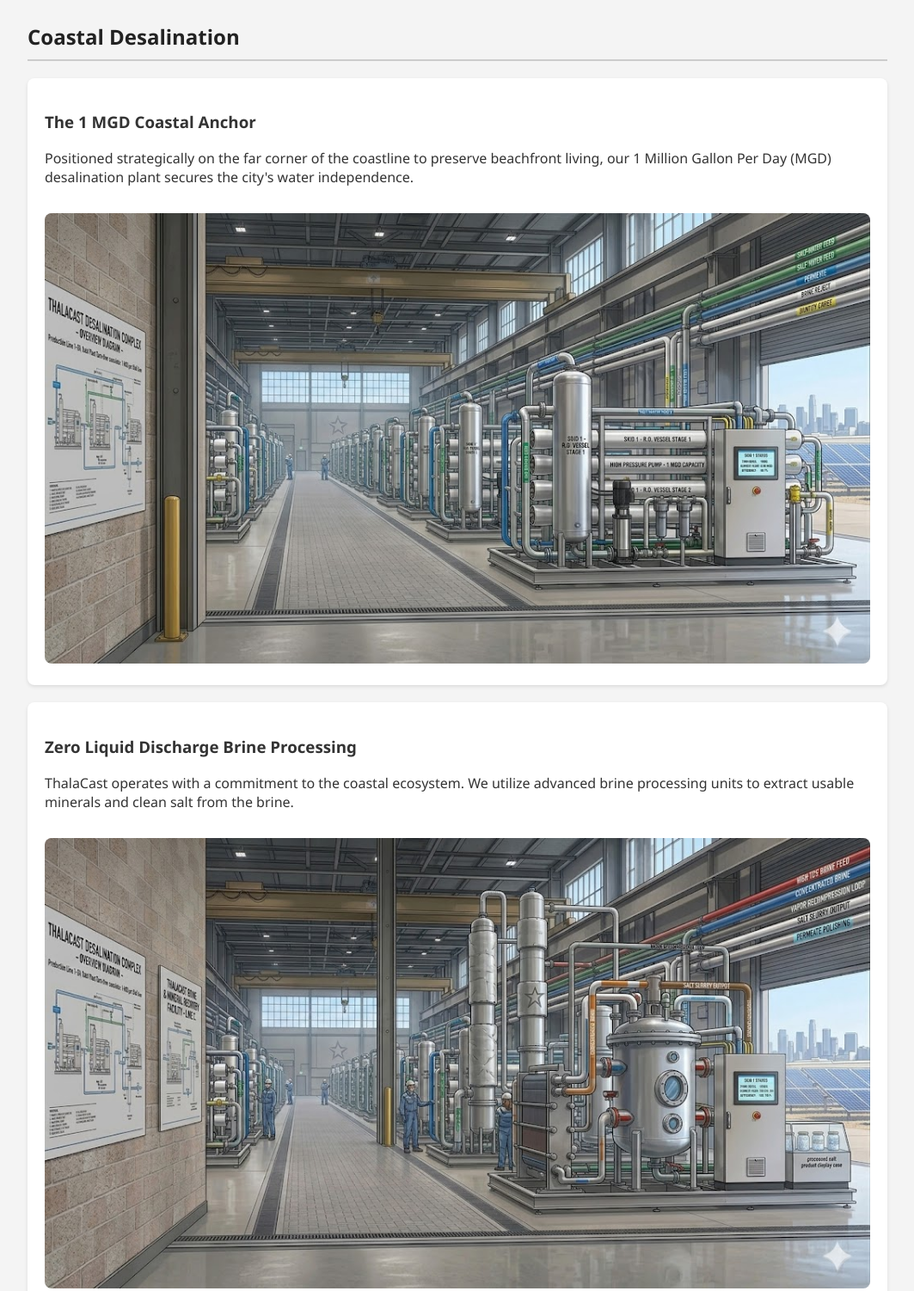
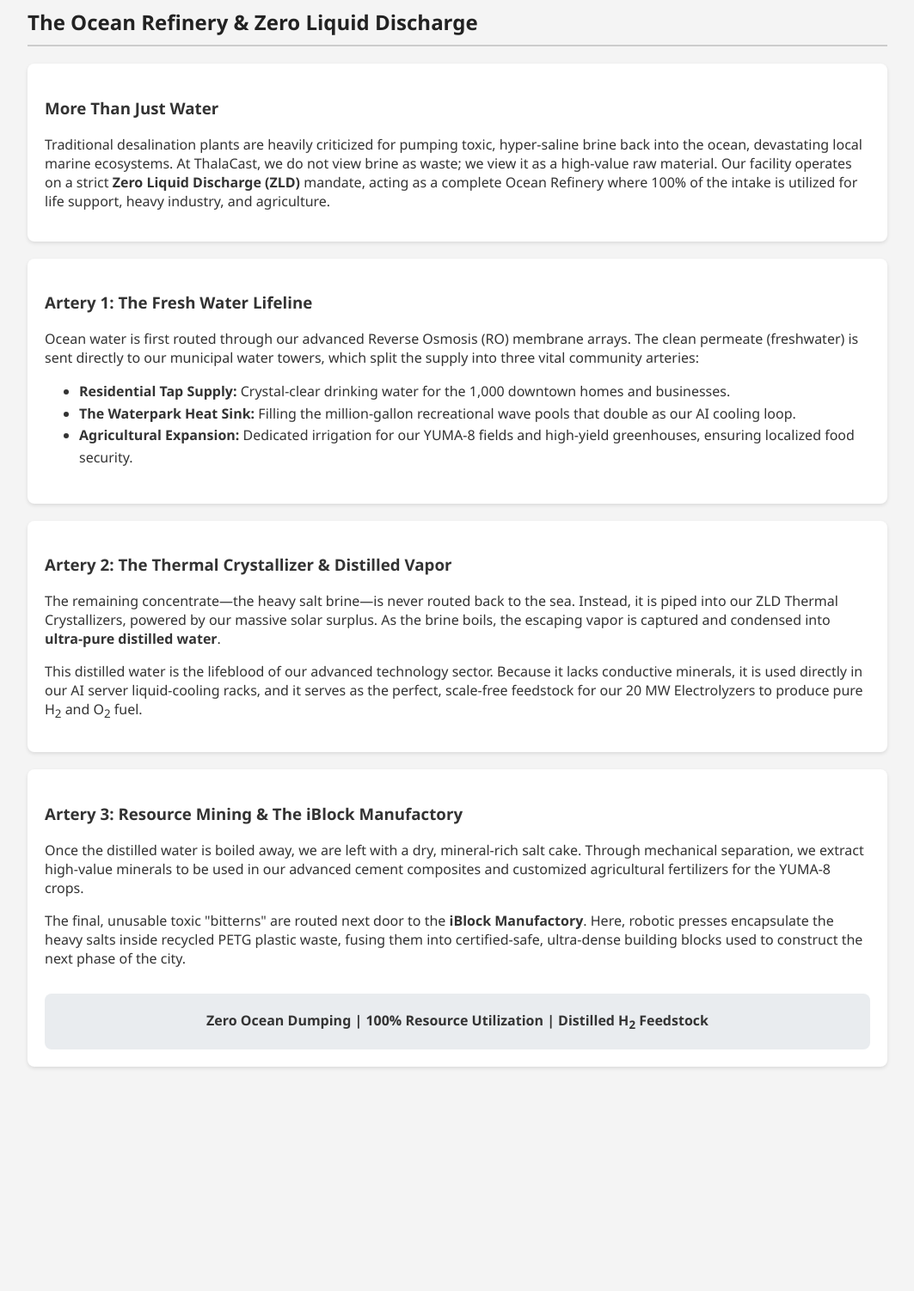
Before and after one commit to kuhns926/thalacast.website, a plain HTML site: page desalination.html in a window 1280 px wide. Shown: the part 240-1742 px from the top of the page at 86% size, without its empty margins (108-1171 px from the left). After the commit the page ends 1541 px from the top, so only its background shows below. Drawn offline with Linux system fonts and the light colour scheme.

Commit message:
Update title and content for desalination page

```diff
--- a/desalination.html
+++ b/desalination.html
@@ -3,7 +3,7 @@
 <head>
     <meta charset="UTF-8">
     <meta name="viewport" content="width=device-width, initial-scale=1.0">
-    <title>ThalaCast | Desalination & Fuel</title>
+    <title>ThalaCast | The Ocean Refinery</title>
     <style>
         body { font-family: 'Segoe UI', Tahoma, Geneva, Verdana, sans-serif; margin: 0; padding: 0; background-color: #f4f4f4; color: #333; }
         header { background-color: #222; color: #fff; padding: 1rem 0; text-align: center; }
@@ -13,26 +13,25 @@
         .container { padding: 40px; max-width: 1000px; margin: auto; text-align: left; }
         h2 { color: #222; border-bottom: 2px solid #ccc; padding-bottom: 10px; }
         .content-block { background: #fff; padding: 20px; margin-bottom: 20px; border-radius: 8px; box-shadow: 0 2px 4px rgba(0,0,0,0.1); }
-        img.responsive { max-width: 100%; height: auto; border-radius: 8px; margin-top: 15px; }
-    /* Mobile Responsive Menu */
+        img.responsive { max-width: 100%; height: auto; border-radius: 8px; margin-top: 15px; margin-bottom: 15px; }
+        .stats-box { background: #e9ecef; padding: 20px; border-radius: 8px; margin-top: 30px; text-align: center; font-weight: bold; }
+        ul { line-height: 1.6; margin-bottom: 20px; }
+
+        /* Mobile Responsive Menu */
         @media screen and (max-width: 600px) {
-            nav {
-                flex-direction: column;
-            }
-            nav a {
-                display: block;
-                width: 100%;
-                box-sizing: border-box;
-                border-bottom: 1px solid #444;
-            }
+            nav { flex-direction: column; }
+            nav a { display: block; width: 100%; box-sizing: border-box; border-bottom: 1px solid #444; }
         }
     </style>
 </head>
 <body>
     <header>
-        <h1>THALACAST</h1>
-        <p>The Five Nines City</p>
+        <a href="index.html" style="color: #fff; text-decoration: none;">
+            <h1 style="margin-bottom: 5px;">THALACAST</h1>
+        </a>
+        <p style="margin-top: 0;">The Five Nines City</p>
     </header>
+
     <nav>
         <a href="index.html">Home</a>
         <a href="grid.html">The Grid</a>
@@ -40,24 +39,39 @@
         <a href="AI.html">AI Data Center</a>
         <a href="investors.html">Investors</a>
     </nav>
+
     <div class="container">
-        <h2>Coastal Desalination</h2>
+        <h2>The Ocean Refinery & Zero Liquid Discharge</h2>
 
         <div class="content-block">
-            <h3>The 1 MGD Coastal Anchor</h3>
-            <p>Positioned strategically on the far corner of the coastline to preserve beachfront living, our 1 Million Gallon Per Day (MGD) desalination plant secures the city's water independence.</p>
-            <img src="image/ThalaCast Desalination Plant.jpg" alt="1 MGD Desalination Plant Interior" class="responsive">
+            <h3>More Than Just Water</h3>
+            <p>Traditional desalination plants are heavily criticized for pumping toxic, hyper-saline brine back into the ocean, devastating local marine ecosystems. At ThalaCast, we do not view brine as waste; we view it as a high-value raw material. Our facility operates on a strict <strong>Zero Liquid Discharge (ZLD)</strong> mandate, acting as a complete Ocean Refinery where 100% of the intake is utilized for life support, heavy industry, and agriculture.</p>
         </div>
 
         <div class="content-block">
-            <h3>Zero Liquid Discharge Brine Processing</h3>
-            <p>ThalaCast operates with a commitment to the coastal ecosystem. We utilize advanced brine processing units to extract usable minerals and clean salt from the brine.</p>
-            <img src="image/ThalaCast Brine Facility.jpg" alt="Brine Mineral Recovery Facility" class="responsive">
+            <h3>Artery 1: The Fresh Water Lifeline</h3>
+            <p>Ocean water is first routed through our advanced Reverse Osmosis (RO) membrane arrays. The clean permeate (freshwater) is sent directly to our municipal water towers, which split the supply into three vital community arteries:</p>
+            <ul>
+                <li><strong>Residential Tap Supply:</strong> Crystal-clear drinking water for the 1,000 downtown homes and businesses.</li>
+                <li><strong>The Waterpark Heat Sink:</strong> Filling the million-gallon recreational wave pools that double as our AI cooling loop.</li>
+                <li><strong>Agricultural Expansion:</strong> Dedicated irrigation for our YUMA-8 fields and high-yield greenhouses, ensuring localized food security.</li>
+            </ul>
         </div>
 
         <div class="content-block">
-            <h3>Fueling the Night Shift</h3>
-            <p>To run our nighttime sCO2 power turbines, we must produce 11 metric tons of hydrogen daily. The desalination plant easily supplies the 99,000 liters of ultra-pure deionized water required by our 65 MW electrolysis plant.</p>
+            <h3>Artery 2: The Thermal Crystallizer & Distilled Vapor</h3>
+            <p>The remaining concentrate—the heavy salt brine—is never routed back to the sea. Instead, it is piped into our ZLD Thermal Crystallizers, powered by our massive solar surplus. As the brine boils, the escaping vapor is captured and condensed into <strong>ultra-pure distilled water</strong>.</p>
+            <p>This distilled water is the lifeblood of our advanced technology sector. Because it lacks conductive minerals, it is used directly in our AI server liquid-cooling racks, and it serves as the perfect, scale-free feedstock for our 20 MW Electrolyzers to produce pure H<sub>2</sub> and O<sub>2</sub> fuel.</p>
+        </div>
+
+        <div class="content-block">
+            <h3>Artery 3: Resource Mining & The iBlock Manufactory</h3>
+            <p>Once the distilled water is boiled away, we are left with a dry, mineral-rich salt cake. Through mechanical separation, we extract high-value minerals to be used in our advanced cement composites and customized agricultural fertilizers for the YUMA-8 crops.</p>
+            <p>The final, unusable toxic "bitterns" are routed next door to the <strong>iBlock Manufactory</strong>. Here, robotic presses encapsulate the heavy salts inside recycled PETG plastic waste, fusing them into certified-safe, ultra-dense building blocks used to construct the next phase of the city.</p>
+
+            <div class="stats-box">
+                Zero Ocean Dumping | 100% Resource Utilization | Distilled H<sub>2</sub> Feedstock
+            </div>
         </div>
     </div>
 </body>
```
